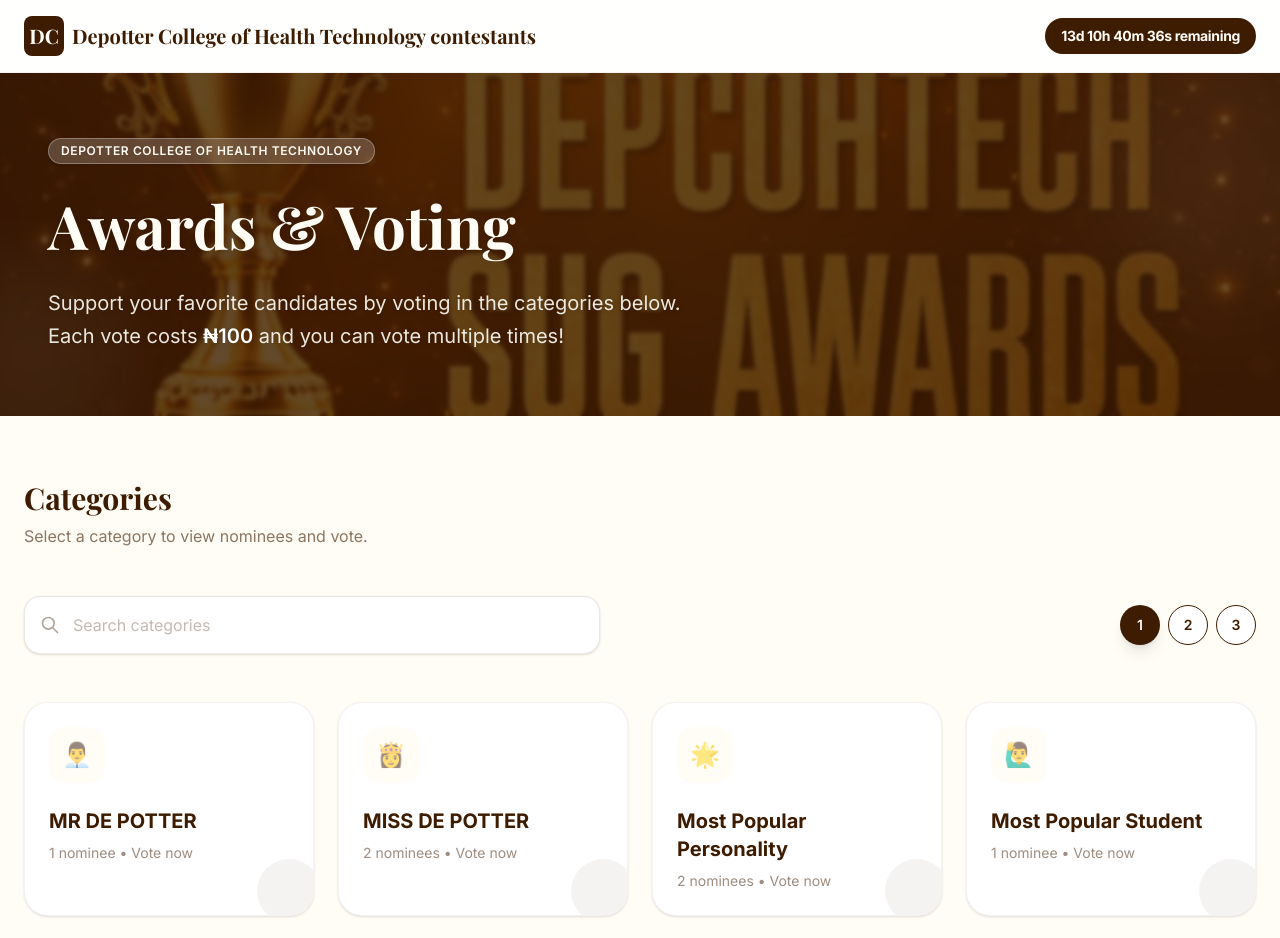
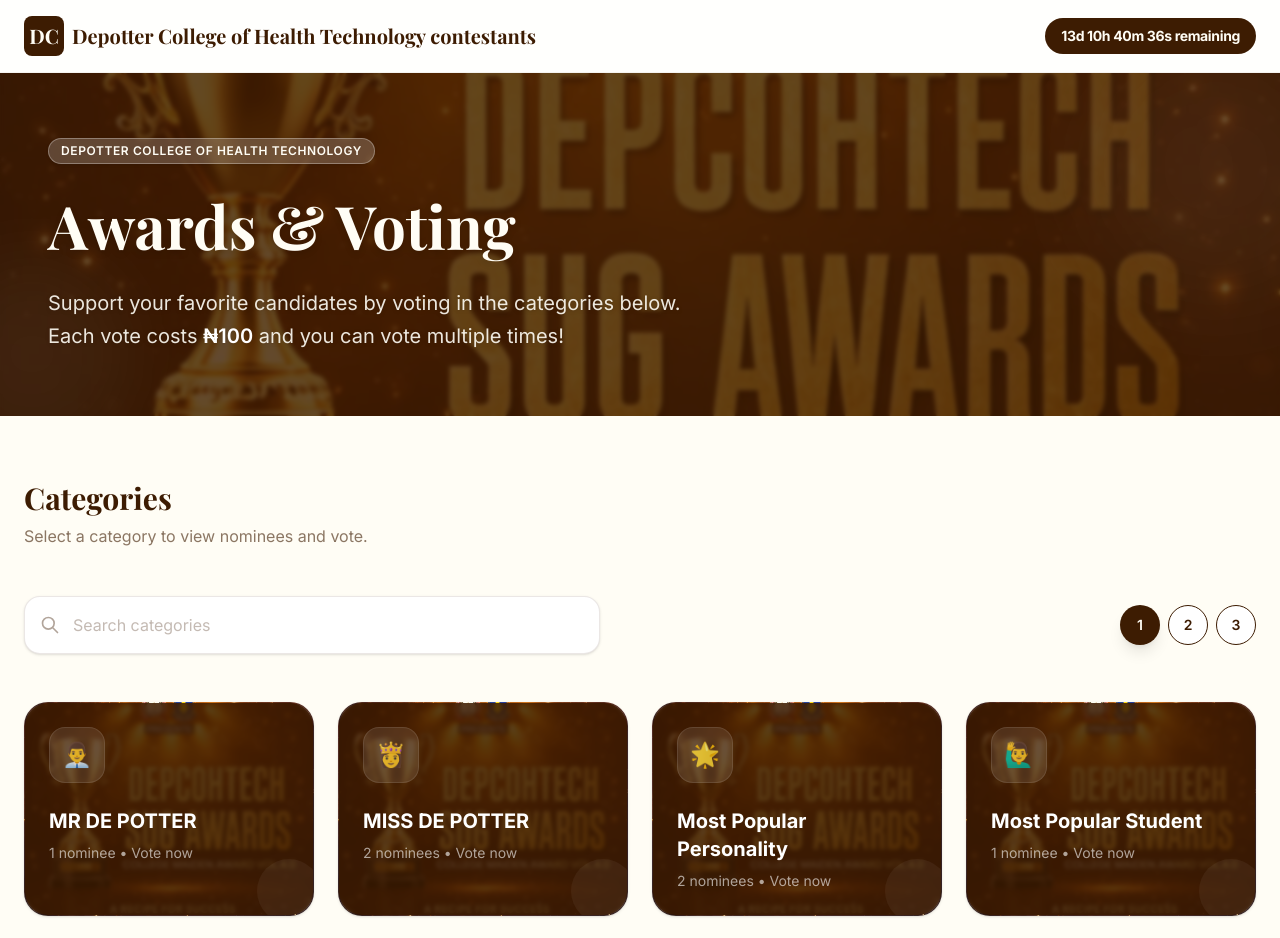
Before and after one commit to fasholatolulope3/Depotter-college-of-health-technology, a Vue app: page / in a window 1280 px wide. Shown: the top 938 px of the page. Built offline with nearby package versions, Linux system fonts and the light colour scheme.

Commit message:
Update CategoryCard to use background image

```diff
--- a/src/components/CategoryCard.vue
+++ b/src/components/CategoryCard.vue
@@ -8,19 +8,26 @@ defineProps({
 </script>
 
 <template>
-  <router-link :to="'/category/' + category.id" class="group relative bg-white p-6 rounded-3xl border border-chocolate/5 shadow-sm hover:shadow-xl hover:-translate-y-1 transition-all duration-300 cursor-pointer overflow-hidden block">
+  <router-link
+    :to="'/category/' + category.id"
+    class="group relative p-6 rounded-3xl border border-white/10 shadow-sm hover:shadow-xl hover:-translate-y-1 transition-all duration-300 cursor-pointer overflow-hidden block"
+    style="background-image: url('/hero-bg.jpeg'); background-size: cover; background-position: center;"
+  >
+    <!-- Overlay -->
+    <div class="absolute inset-0 bg-chocolate/85 backdrop-blur-[2px] transition-colors duration-300 group-hover:bg-chocolate/75 z-0"></div>
+
     <!-- Icon Placeholder container -->
-    <div class="w-14 h-14 mb-6 bg-cream rounded-2xl flex items-center justify-center text-chocolate/60 group-hover:bg-chocolate group-hover:text-cream transition-colors duration-300">
+    <div class="relative z-10 w-14 h-14 mb-6 bg-white/10 rounded-2xl flex items-center justify-center text-white/80 group-hover:bg-white group-hover:text-chocolate transition-colors duration-300 border border-white/10">
       <span v-if="category.icon" class="text-2xl" v-html="category.icon"></span>
       <svg v-else class="w-8 h-8" fill="none" stroke="currentColor" viewBox="0 0 24 24">
         <path stroke-linecap="round" stroke-linejoin="round" stroke-width="2" d="M16 7a4 4 0 11-8 0 4 4 0 018 0zM12 14a7 7 0 00-7 7h14a7 7 0 00-7-7z" />
       </svg>
     </div>
 
-    <h3 class="text-xl font-bold text-chocolate mb-2">{{ category.name }}</h3>
-    <p class="text-sm text-chocolate/50">{{ category.nominees?.length || 0 }} nominee{{ category.nominees?.length !== 1 ? 's' : '' }} • Vote now</p>
+    <h3 class="relative z-10 text-xl font-bold text-white mb-2">{{ category.name }}</h3>
+    <p class="relative z-10 text-sm text-white/60">{{ category.nominees?.length || 0 }} nominee{{ category.nominees?.length !== 1 ? 's' : '' }} • Vote now</p>
 
     <!-- Decorative accent -->
-    <div class="absolute -right-2 -bottom-2 w-16 h-16 bg-chocolate/5 rounded-full group-hover:scale-150 transition-transform duration-500"></div>
+    <div class="absolute -right-2 -bottom-2 w-16 h-16 bg-white/5 rounded-full group-hover:scale-150 transition-transform duration-500 z-0"></div>
   </router-link>
 </template>
```
